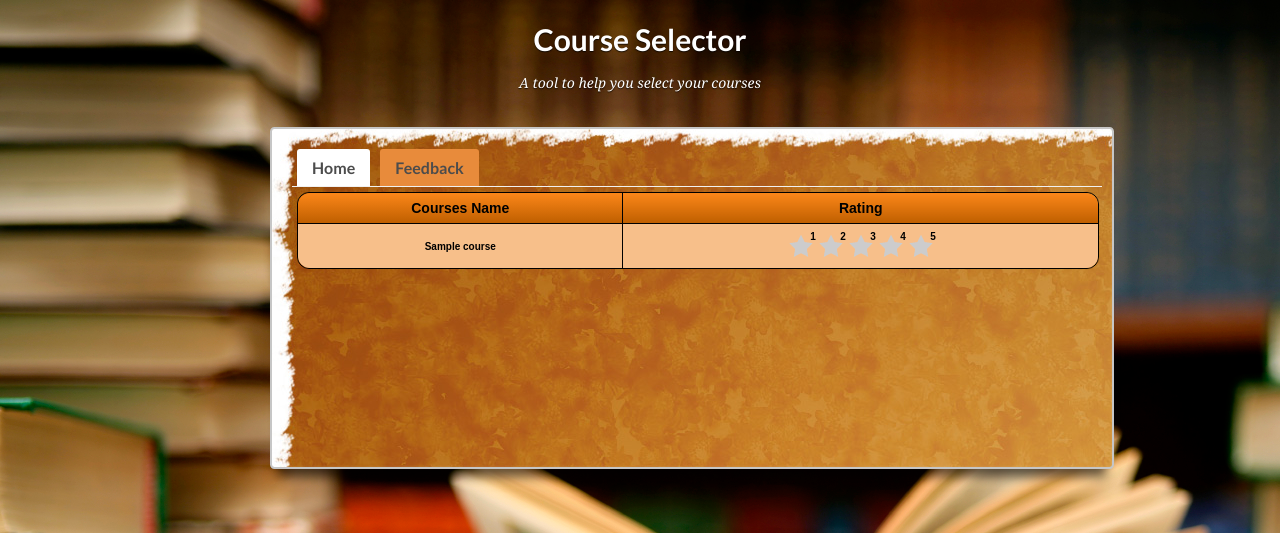
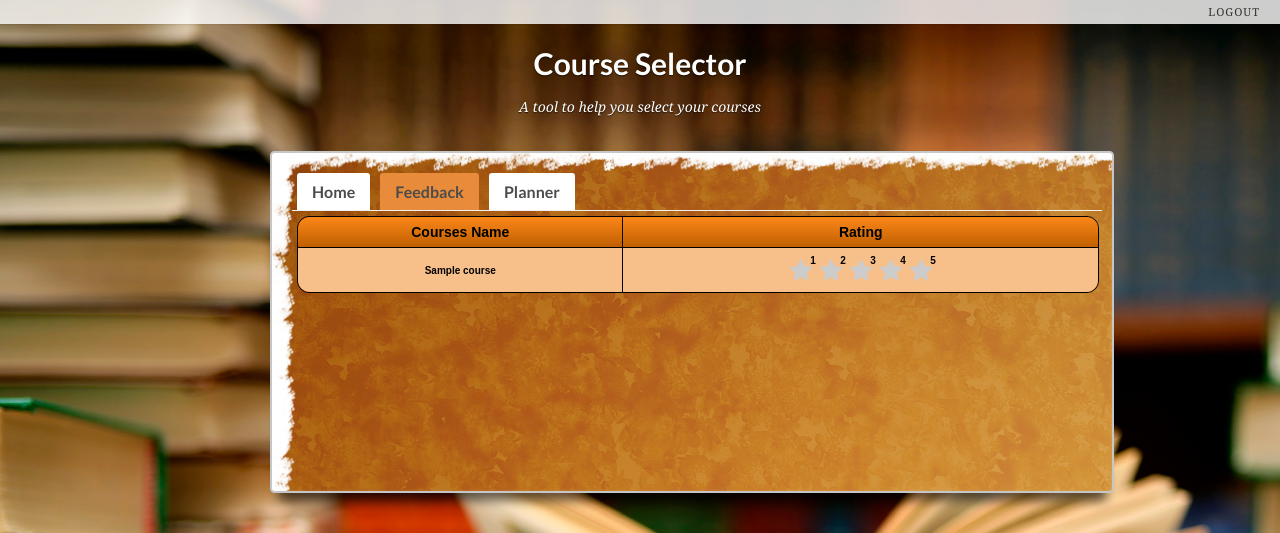
Before and after one commit to ankitabhi/CourseSelector-updated, a Python web app: template templates/feedbackform.html in a window 1280 px wide. Shown: the top 533 px of the page. Run offline with Jinja, Linux system fonts and the light colour scheme; the template is opened without the code that fills it: most values are stand-ins (such as "Sample title", 1, 10 or a date in 2020).

Commit message:
Linking of tabs and display of data

```diff
--- a/templates/feedbackform.html
+++ b/templates/feedbackform.html
@@ -5,8 +5,16 @@
     <title></title>
     <link rel="stylesheet" type="text/css" href="../static/css/feedback.css" />
     <link rel="stylesheet" type="text/css" href="../static/css/tabs.css" />
+    <link rel="shortcut icon" href="{{ url_for('static', filename='images/favicon.ico') }}">
 </head>
 <body>
+
+<div class="codrops-top">
+    <div style="text-align: right;padding-right: 10px;">
+        <a href="{{url_for('logout',filename='index.html')}}">Logout </a>
+
+    </div>
+</div>
 
 <div class="container">
     <header >
@@ -20,8 +28,9 @@
 <form class="register">
 
     <ul class="tab-links">
-                            <li class="active"><a href="/userHomePage">Home</a></li>
-                            <li><a href="/feedbackform">Feedback</a></li>
+        <li class="active"><a href="{{url_for('home', email = 'admin')}}" >Home</a></li>
+        <li ><a href="{{url_for('feedback')}}">Feedback</a></li>
+        <li class="active"><a href="{{url_for('planner')}}">Planner</a></li>
     </ul>
 
     <div class="tab-content">
```
Lines whose indentation alone changed are shown as unchanged.
